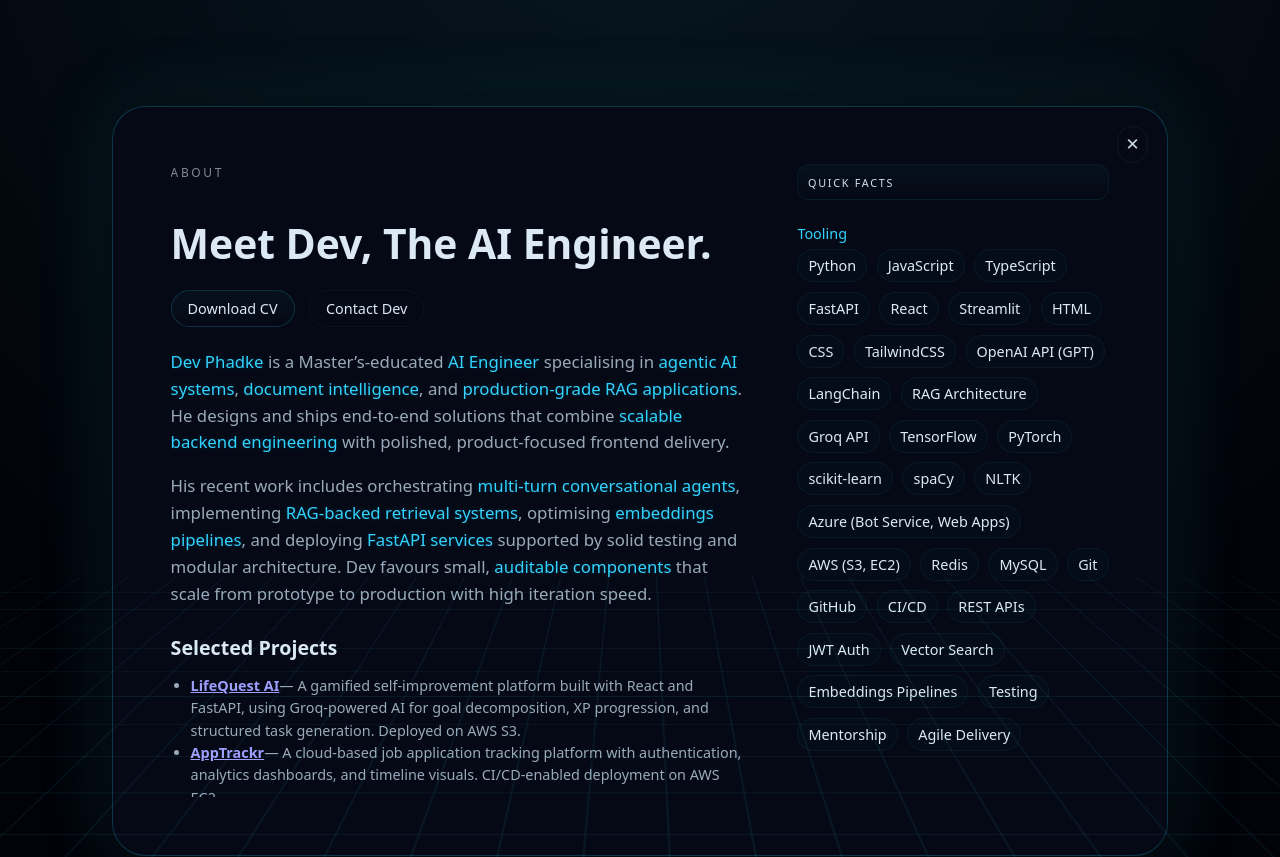
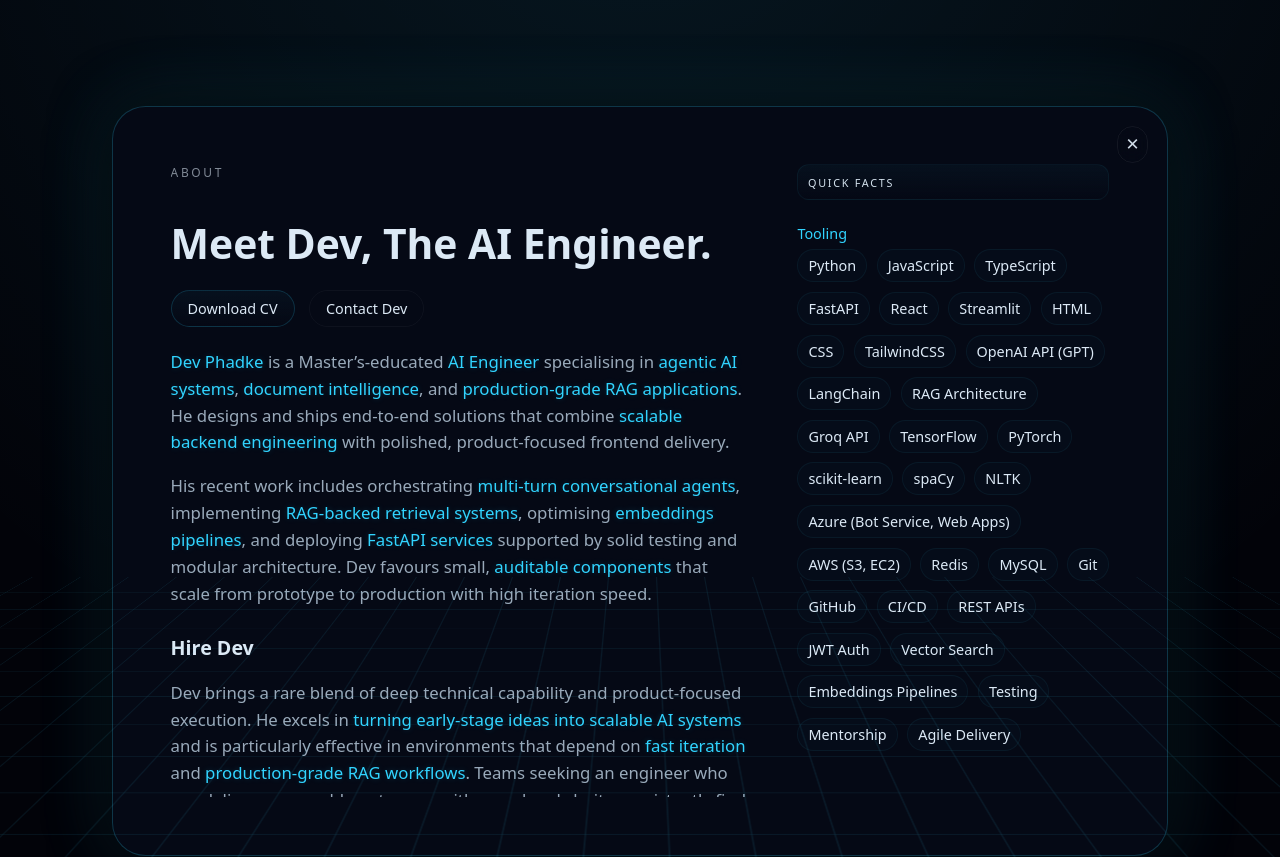
Before and after one commit to Pracind/portfolio, a React (Vite) app: page /about in a window 1280 px wide. Shown: the top 857 px of the page. Built offline with nearby package versions, Linux system fonts and the light colour scheme.

Commit message:
Final tweaks done

```diff
--- a/src/pages/About.mobile.tsx
+++ b/src/pages/About.mobile.tsx
@@ -67,82 +67,57 @@ export default function AboutMobile() {
 
         <div className="about-mobile-body">
           <p>
-            <strong className="accent">Dev Phadke</strong> is a Master’s-educated{" "}
-            <strong className="accent">AI Engineer</strong> specialising in{" "}
-            <strong className="accent">agentic AI systems</strong>,{" "}
-            <strong className="accent">document intelligence</strong>, and{" "}
-            <strong className="accent">production-grade RAG applications</strong>.
+            <strong className="accent">Dev Phadke</strong> is a Master’s-educated
+            <strong className="accent"> AI Engineer</strong> specialising in
+            <strong className="accent"> agentic AI systems</strong>,
+            <strong className="accent"> document intelligence</strong>, and
+            <strong className="accent"> production-grade RAG applications</strong>.
+            He designs and ships end-to-end solutions that combine
+            <strong className="accent"> scalable backend engineering</strong> with
+            polished, product-focused frontend delivery.
           </p>
 
           <p>
-            Recent work includes orchestration of{" "}
-            <strong className="accent">multi-turn conversational agents</strong>,
-            building <strong className="accent">RAG-backed retrieval systems</strong>,
-            and deploying <strong className="accent">FastAPI services</strong> with
-            solid testing and modular architecture.
+            His recent work includes orchestrating
+            <strong className="accent"> multi-turn conversational agents</strong>,
+            implementing
+            <strong className="accent"> RAG-backed retrieval systems</strong>,
+            optimising
+            <strong className="accent"> embeddings pipelines</strong>, and deploying
+            <strong className="accent"> FastAPI services</strong> supported by
+            solid testing and modular architecture. Dev favours small,
+            <strong className="accent"> auditable components</strong> that scale
+            from prototype to production with high iteration speed.
           </p>
 
-          <h3 className="section-title">Selected Projects</h3>
-          <ul className="project-list">
-            <li>
-              <strong>
-                <a
-                  href="http://lifequest-frontend-pracind.s3-website.eu-north-1.amazonaws.com/"
-                  target="_blank"
-                  rel="noopener noreferrer"
-                  className="project-link"
-                >
-                  LifeQuest AI
-                </a>
-              </strong>{" "}
-              — Gamified productivity with AI-powered goal decomposition. Deployed on AWS S3.
-            </li>
-
-            <li>
-              <strong>
-                <a
-                  href="http://apptrackr.ddns.net/"
-                  target="_blank"
-                  rel="noopener noreferrer"
-                  className="project-link"
-                >
-                  AppTrackr
-                </a>
-              </strong>{" "}
-              — Job application tracking, dashboards, CI/CD on AWS.
-            </li>
-          </ul>
+          <h3 className="section-title">Hire Dev</h3>
+          <p>
+            Dev brings a rare blend of deep technical capability and product-focused execution. He excels in
+            <strong className="accent"> turning early-stage ideas into scalable AI systems</strong> and is particularly
+            effective in environments that depend on
+            <strong className="accent"> fast iteration</strong> and
+            <strong className="accent"> production-grade RAG workflows</strong>.
+            Teams seeking an engineer who can deliver measurable outcomes with speed and clarity consistently
+            find Dev a high-impact addition.
+          </p>
 
           <h3 className="section-title">Tooling</h3>
           <div className="tooling-list">
             {[
-              "Python",
-              "TypeScript",
-              "FastAPI",
-              "React",
-              "LangChain",
-              "RAG",
-              "Groq",
-              "TensorFlow",
-              "PyTorch",
-              "AWS",
-              "Azure",
-              "Redis",
-              "MySQL",
-              "CI/CD",
+              "Python", "JavaScript", "TypeScript", "FastAPI", "React", "Streamlit",
+              "HTML", "CSS", "TailwindCSS",
+              "OpenAI API (GPT)", "LangChain", "RAG Architecture", "Groq API",
+              "TensorFlow", "PyTorch", "scikit-learn", "spaCy", "NLTK",
+              "Azure (Bot Service, Web Apps)", "AWS (S3, EC2)", "Redis", "MySQL",
+              "Git", "GitHub", "CI/CD",
+              "REST APIs", "JWT Auth", "Vector Search", "Embeddings Pipelines",
+              "Testing", "Mentorship", "Agile Delivery"
             ].map((t) => (
               <div key={t} className="tool-pill">
                 {t}
               </div>
             ))}
           </div>
-
-          <h3 className="section-title">Hire Dev</h3>
-          <p>
-            Dev turns early concepts into production-grade AI systems with rapid iteration,
-            clear APIs, and pragmatic testing. Teams seeking measurable outcomes find Dev a
-            high-impact contributor.
-          </p>
         </div>
       </div>
     </motion.div>
--- a/src/pages/About.tsx
+++ b/src/pages/About.tsx
@@ -91,48 +91,13 @@ export default function AboutPage() {
                 from prototype to production with high iteration speed.
               </p>
 
-
-              <h3 className="section-title">Selected Projects</h3>
-
-              <ul className="project-list">
-                <li>
-                  <strong>
-                    <a
-                      href="http://lifequest-frontend-pracind.s3-website.eu-north-1.amazonaws.com/"
-                      target="_blank"
-                      rel="noopener noreferrer"
-                      className="project-link"
-                    >
-                      LifeQuest AI
-                    </a>
-                  </strong>
-                  — A gamified self-improvement platform built with React and FastAPI, using Groq-powered AI
-                  for goal decomposition, XP progression, and structured task generation. Deployed on AWS S3.
-                </li>
-
-                <li>
-                  <strong>
-                    <a
-                      href="http://apptrackr.ddns.net/"
-                      target="_blank"
-                      rel="noopener noreferrer"
-                      className="project-link"
-                    >
-                      AppTrackr
-                    </a>
-                  </strong>
-                  — A cloud-based job application tracking platform with authentication, analytics dashboards,
-                  and timeline visuals. CI/CD-enabled deployment on AWS EC2.
-                </li>
-              </ul>
-
               <h3 className="section-title">Hire Dev</h3>
               <p>
                 Dev brings a rare blend of deep technical capability and product-focused execution. He excels in
-                <strong className="accent">turning early-stage ideas into scalable AI systems</strong> and is particularly
+                <strong className="accent"> turning early-stage ideas into scalable AI systems</strong> and is particularly
                 effective in environments that depend on
-                <strong className="accent">fast iteration</strong> and
-                <strong className="accent">production-grade RAG workflows</strong>.
+                <strong className="accent"> fast iteration</strong> and
+                <strong className="accent"> production-grade RAG workflows</strong>.
                 Teams seeking an engineer who can deliver measurable outcomes with speed and clarity consistently
                 find Dev a high-impact addition.
               </p>
```
